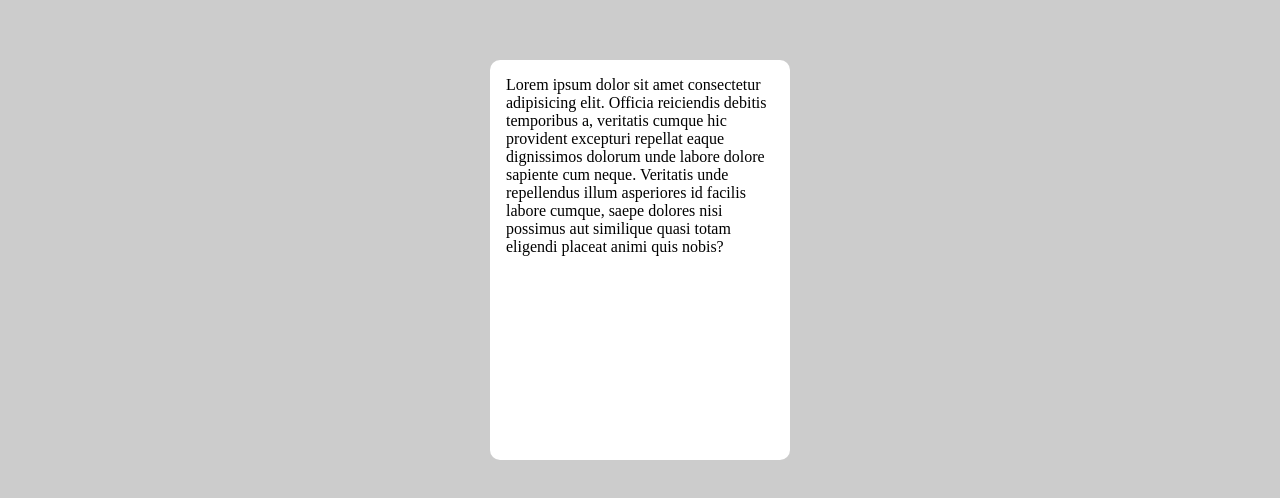
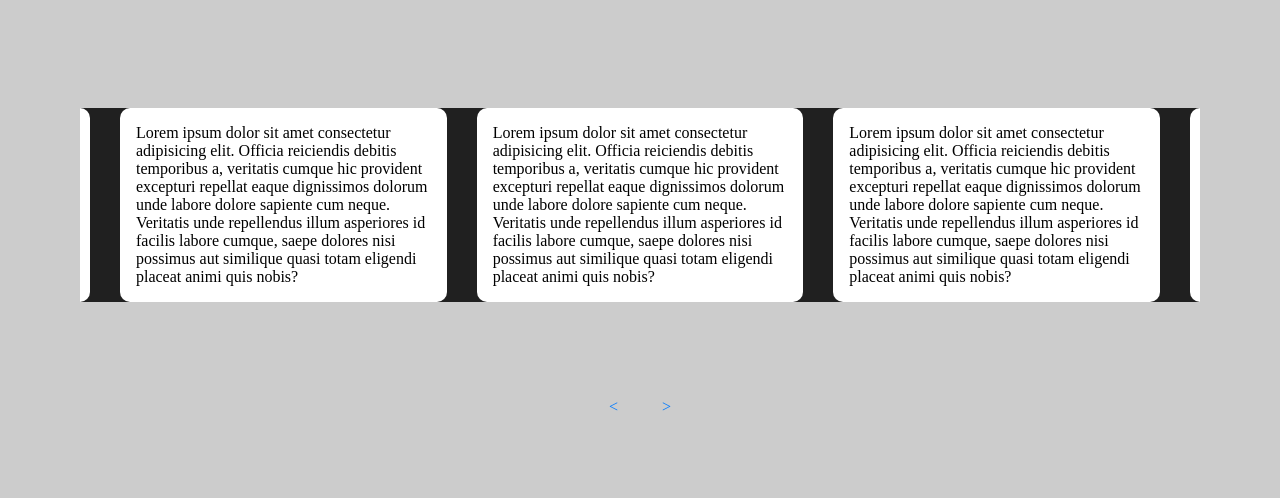
Before and after one commit to thefidanabdulla/JavascriptProjects, a plain HTML site: page slider/index.html in a window 1280 px wide. Shown: the part 140-638 px from the top of the page. Drawn offline with Linux system fonts and the light colour scheme.

Commit message:
last edits

```diff
--- a/slider/css/style.css
+++ b/slider/css/style.css
@@ -9,18 +9,22 @@ body{
     display: flex;
     justify-content: center;
     align-items: center;
+    flex-direction: column;
     background-color: #ccc;
 }
-.slider-container{
+.slide-container{
+    padding: 100px;
     max-width: 1120px;
     width: 100%;
+    background: rgb(32, 32, 32);
+    padding: 40px;
 }
 .slider-content{
     margin: 0 40px;
 }
 .card{
     width: 300px;
-    height: 400px;
+    max-height: 400px;
     -webkit-border-radius: 10px;
     -moz-border-radius: 10px;
     -ms-border-radius: 10px;
@@ -29,3 +33,18 @@ body{
     background: #fff;
     padding: 1rem;
 }
+.slide-buttons{
+    margin-top: 100px;
+    position: relative;
+    display: flex;
+}
+.swiper-button-next,
+.swiper-button-prev
+{
+    position: relative;
+    top: 0;
+}
+.space-swiper-button{
+    width: 100px;
+    height: 10px;
+}
--- a/slider/index.html
+++ b/slider/index.html
@@ -5,17 +5,40 @@
     <meta name="viewport" content="width=device-width, initial-scale=1.0">
     <title>Document</title>
     <link rel="stylesheet" href="./css/style.css">
+    <link rel="stylesheet" href="./css/swiper-bundle.min.css">
 </head>
 <body>
-    <div class="slide-container">
-        <div class="slide-content">
-            <div class="card-wapper">
-                <div class="card">
+    <div class="slide-container swiper">
+        <div class="slider-content ">
+            <div class="card-wapper swiper-wrapper">
+                <div class="card swiper-slide">
+                    Lorem ipsum dolor sit amet consectetur adipisicing elit. Officia reiciendis debitis temporibus a, veritatis cumque hic provident excepturi repellat eaque dignissimos dolorum unde labore dolore sapiente cum neque. Veritatis unde repellendus illum asperiores id facilis labore cumque, saepe dolores nisi possimus aut similique quasi totam eligendi placeat animi quis nobis?
+                </div>
+                <div class="card swiper-slide">
+                    Lorem ipsum dolor sit amet consectetur adipisicing elit. Officia reiciendis debitis temporibus a, veritatis cumque hic provident excepturi repellat eaque dignissimos dolorum unde labore dolore sapiente cum neque. Veritatis unde repellendus illum asperiores id facilis labore cumque, saepe dolores nisi possimus aut similique quasi totam eligendi placeat animi quis nobis?
+                </div>
+                <div class="card swiper-slide">
+                    Lorem ipsum dolor sit amet consectetur adipisicing elit. Officia reiciendis debitis temporibus a, veritatis cumque hic provident excepturi repellat eaque dignissimos dolorum unde labore dolore sapiente cum neque. Veritatis unde repellendus illum asperiores id facilis labore cumque, saepe dolores nisi possimus aut similique quasi totam eligendi placeat animi quis nobis?
+                </div>
+                <div class="card swiper-slide">
+                    Lorem ipsum dolor sit amet consectetur adipisicing elit. Officia reiciendis debitis temporibus a, veritatis cumque hic provident excepturi repellat eaque dignissimos dolorum unde labore dolore sapiente cum neque. Veritatis unde repellendus illum asperiores id facilis labore cumque, saepe dolores nisi possimus aut similique quasi totam eligendi placeat animi quis nobis?
+                </div>
+                <div class="card swiper-slide">
+                    Lorem ipsum dolor sit amet consectetur adipisicing elit. Officia reiciendis debitis temporibus a, veritatis cumque hic provident excepturi repellat eaque dignissimos dolorum unde labore dolore sapiente cum neque. Veritatis unde repellendus illum asperiores id facilis labore cumque, saepe dolores nisi possimus aut similique quasi totam eligendi placeat animi quis nobis?
+                </div>
+                <div class="card swiper-slide">
                     Lorem ipsum dolor sit amet consectetur adipisicing elit. Officia reiciendis debitis temporibus a, veritatis cumque hic provident excepturi repellat eaque dignissimos dolorum unde labore dolore sapiente cum neque. Veritatis unde repellendus illum asperiores id facilis labore cumque, saepe dolores nisi possimus aut similique quasi totam eligendi placeat animi quis nobis?
                 </div>
             </div>
         </div>
+
     </div>
+    <div class="slide-buttons">
+        <div class="swiper-button-prev"> < </div>
+        <div class="space-swiper-button"></div>
+        <div class="swiper-button-next"> > </div>
+    </div>
+    <script src="./js/swiper-bundle.min.js"></script>
     <script src="./js/app.js"></script>
 </body>
 </html>
--- a/slider/js/app.js
+++ b/slider/js/app.js
@@ -0,0 +1,15 @@
+var swiper = new Swiper(".slider-content", {
+    slidesPerView: 3,
+    spaceBetween: 30,
+    slidesPerGroup: 3,
+    loop: true,
+    loopFillGroupWithBlank: true,
+    pagination: {
+        el: ".swiper-pagination",
+        clickable: true,
+    },
+    navigation: {
+        nextEl: ".swiper-button-next",
+        prevEl: ".swiper-button-prev",
+    },
+});
```
Also changed, not shown: slider/css/swiper-bundle.min.css (added), slider/js/swiper-bundle.min.js (added).
